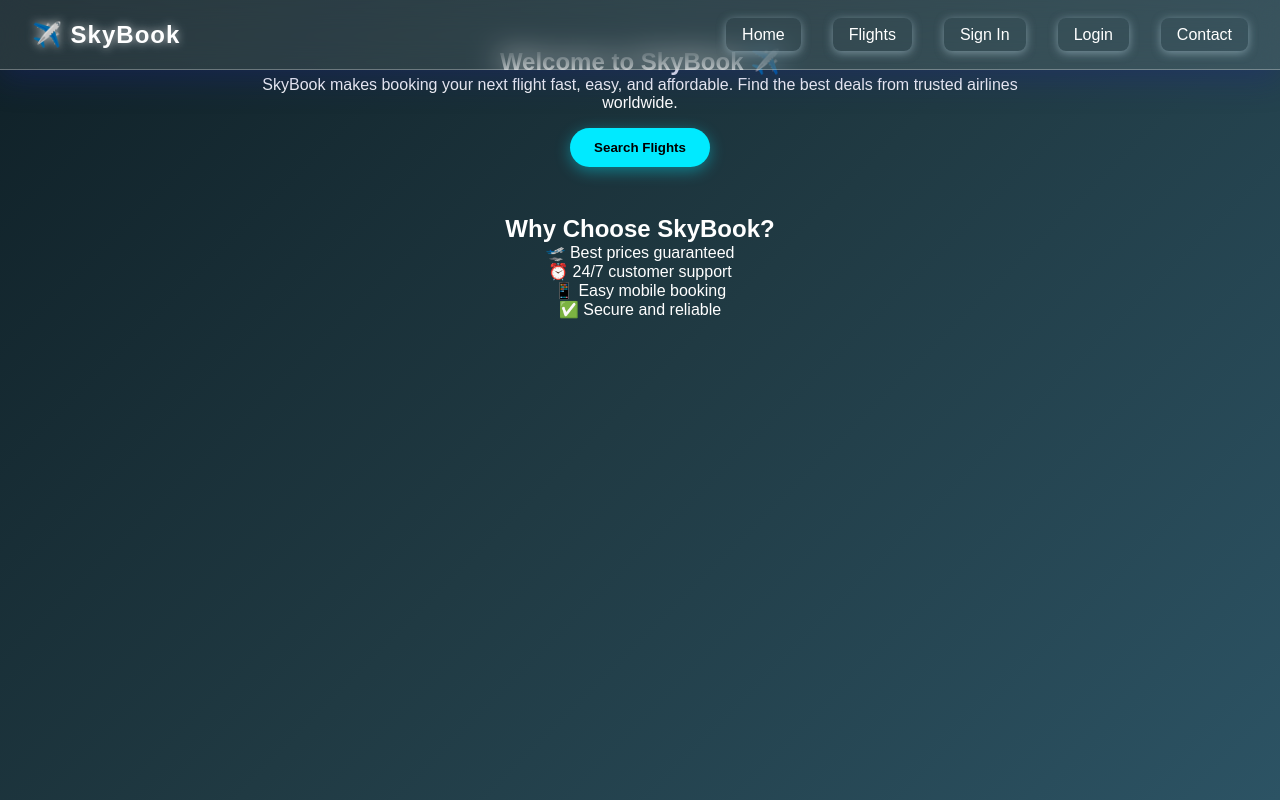
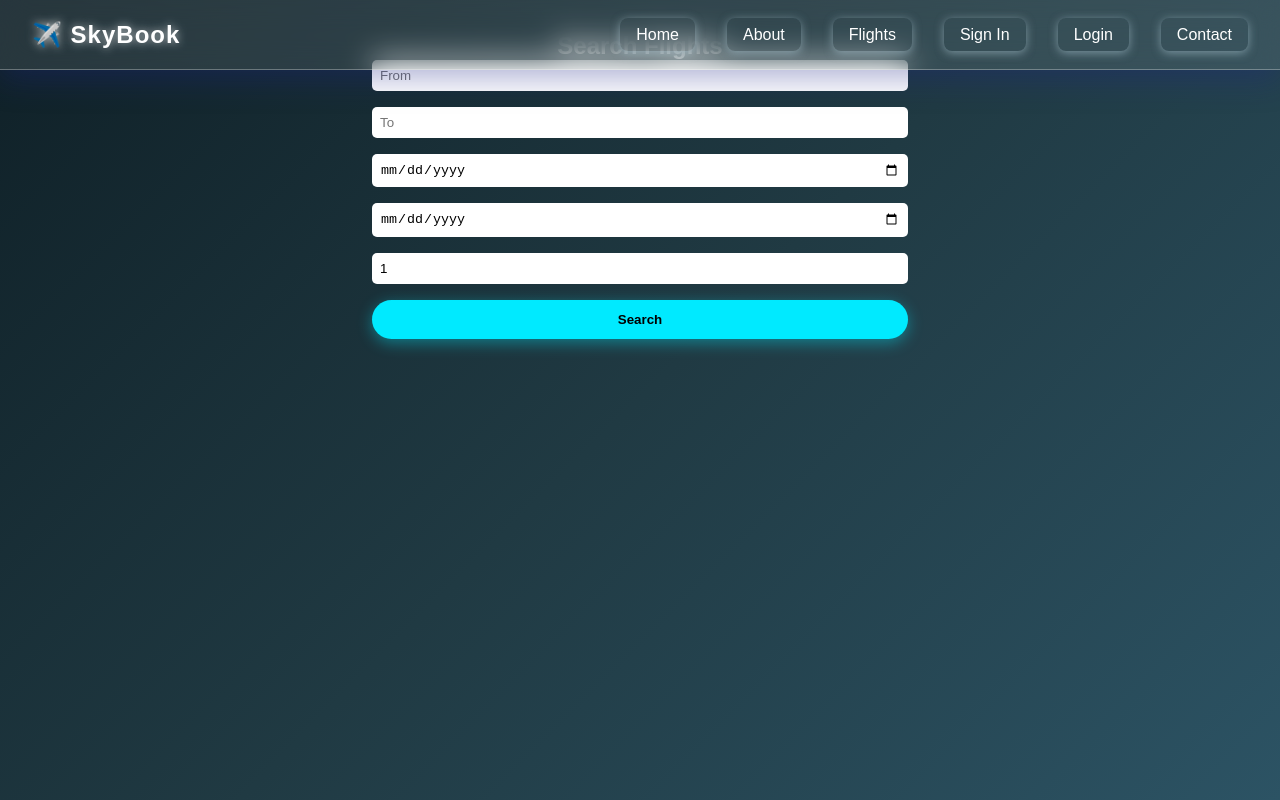
Before and after one commit to PRAVEEN68916/react-flight, a React (Create React App) app: page /flights in a window 1280 px wide. Built offline with nearby package versions, Linux system fonts and the light colour scheme.

Commit message:
about and flight

```diff
--- a/package.json
+++ b/package.json
@@ -9,7 +9,8 @@
     "@testing-library/user-event": "^13.5.0",
     "react": "^19.2.0",
     "react-dom": "^19.2.0",
-    "react-scripts": "5.0.1",
+    "react-router-dom": "^7.9.4",
+    "react-scripts": "^5.0.1",
     "web-vitals": "^2.1.4"
   },
   "scripts": {
--- a/src/App.js
+++ b/src/App.js
@@ -3,16 +3,24 @@ import './App.css';
 import Home from './components/Home';
 import Header from './components/Header';
 import About from './components/About';
+import Flights from './components/Flight';
+import { BrowserRouter, Routes, Route } from 'react-router-dom';
+
 
 
 function App() {
   return (
 
-     <div className="App">
-      <Header/>
-      <About/>
-      <Home />
+    <div className="App">
+      <BrowserRouter>
+        <Header />
+        <Routes>
+            <Route path='/home' element={<Home />} />
+            <Route path='/about' element={<About />} />
+            <Route path='/flights' element={<Flights />} />
 
+        </Routes>
+      </BrowserRouter>
     </div>
 
   );
--- a/src/components/About.js
+++ b/src/components/About.js
@@ -1,11 +1,40 @@
-import React from 'react'
+import React from "react";
 
-function About() {
+const About = () => {
   return (
-    <div>
+    <section className="bg-whitepy-5 px-6 md:px-16 lg:px-32" style={{ padding: "10rem", color: "#000", maxWidth: "900px", margin: "auto" }}>
+      <div className="max-w-4xl mx-auto text-center">
+        <h2 className="text-3xl font-bold text-blue-700 mb-4">
+          ✈️ About Our Flight Service
+        </h2>
+        <p className="text-gray-700 text-lg leading-relaxed mb-6">
+          Welcome to <span className="font-semibold">SkyFly</span> — your
+          one-stop solution for booking, managing, and tracking flights across
+          the globe. Our platform helps travelers compare flight prices, view
+          real-time schedules, and enjoy a smooth booking experience.
+        </p>
 
-    </div>
-  )
-}
+        <p className="text-gray-700 text-lg leading-relaxed mb-6">
+          With user-friendly search options and live flight updates, SkyFly is
+          designed to make air travel planning faster, smarter, and stress-free.
+          Whether you’re a frequent flyer or planning your first trip, our goal
+          is to make your journey as comfortable as possible.
+        </p>
 
-export default About
+        <div className="bg-blue-50 border border-blue-200 p-6 rounded-xl shadow-sm">
+          <h3 className="text-xl font-semibold text-blue-600 mb-2">
+            🌍 Why Choose Us?
+          </h3>
+          <ul className="text-left text-gray-700 space-y-2">
+            <li>✅ Compare flights from multiple airlines instantly</li>
+            <li>✅ Get real-time flight status and updates</li>
+            <li>✅ Easy online booking and cancellation</li>
+            <li>✅ 24/7 customer support and travel assistance</li>
+          </ul>
+        </div>
+      </div>
+    </section>
+  );
+};
+
+export default About;
--- /dev/null
+++ b/src/components/Flight.js
@@ -0,0 +1,89 @@
+import React, { useState } from "react";
+
+const Flights = () => {
+  const [form, setForm] = useState({
+    from: "",
+    to: "",
+    departDate: "",
+    returnDate: "",
+    passengers: 1,
+  });
+
+  const handleChange = (e) => {
+    setForm({ ...form, [e.target.name]: e.target.value });
+  };
+
+  const handleSubmit = (e) => {
+    e.preventDefault();
+    alert(`Searching flights from ${form.from} to ${form.to}`);
+    // Add real flight search logic here
+  };
+
+  return (
+    <section style={{ padding: "2rem", color: "#fff", maxWidth: "600px", margin: "auto" }}>
+      <h1>Search Flights</h1>
+      <form onSubmit={handleSubmit} style={{ display: "flex", flexDirection: "column", gap: "1rem" }}>
+        <input
+          type="text"
+          name="from"
+          placeholder="From"
+          value={form.from}
+          onChange={handleChange}
+          required
+          style={{ padding: "0.5rem", borderRadius: "5px", border: "none" }}
+        />
+        <input
+          type="text"
+          name="to"
+          placeholder="To"
+          value={form.to}
+          onChange={handleChange}
+          required
+          style={{ padding: "0.5rem", borderRadius: "5px", border: "none" }}
+        />
+        <input
+          type="date"
+          name="departDate"
+          value={form.departDate}
+          onChange={handleChange}
+          required
+          style={{ padding: "0.5rem", borderRadius: "5px", border: "none" }}
+        />
+        <input
+          type="date"
+          name="returnDate"
+          value={form.returnDate}
+          onChange={handleChange}
+          style={{ padding: "0.5rem", borderRadius: "5px", border: "none" }}
+        />
+        <input
+          type="number"
+          name="passengers"
+          min="1"
+          max="10"
+          value={form.passengers}
+          onChange={handleChange}
+          required
+          style={{ padding: "0.5rem", borderRadius: "5px", border: "none" }}
+        />
+        <button
+          type="submit"
+          style={{
+            padding: "0.75rem",
+            borderRadius: "25px",
+            border: "none",
+            backgroundColor: "#00eaff",
+            color: "#000",
+            fontWeight: "bold",
+            cursor: "pointer",
+            boxShadow: "0 4px 15px rgba(0, 234, 255, 0.4)",
+          }}
+        >
+          Search
+        </button>
+      </form>
+    </section>
+  );
+};
+
+export default Flights;
--- a/src/components/Header.js
+++ b/src/components/Header.js
@@ -1,4 +1,5 @@
 import React from 'react'
+import { Link } from 'react-router-dom';
 
 function Header() {
 
@@ -8,11 +9,12 @@ function Header() {
       <div className="navbar-logo">✈️ SkyBook</div>
 
       <ul className="navbar-links">
-        <li><a href="#home">Home</a></li>
-        <li><a href="#flights">Flights</a></li>
-        <li><a href="#signin">Sign In</a></li>
-        <li><a href="#login">Login</a></li>
-        <li><a href="#contact">Contact</a></li>
+        <li><Link to="/home">Home</Link></li>
+        <li><Link to="/about">About</Link></li>
+        <li><Link to="/flights">Flights</Link></li>
+        <li><Link to="/signin">Sign In</Link></li>
+        <li><Link to="/login">Login</Link></li>
+        <li><Link to="/contact">Contact</Link></li>
       </ul>
     </nav>
     </div>
--- a/src/components/Home.js
+++ b/src/components/Home.js
@@ -3,7 +3,7 @@ import React from 'react'
 const Home = () => {
   return (
     <section style={{ padding: "3rem", color: "#fff", maxWidth: "900px", margin: "auto" }}>
-      <h1>Welcome to SkyBook ✈️</h1>
+      <h1 style={{marginTop: "70px"}} >Welcome to SkyBook ✈️</h1>
       <p>
         SkyBook makes booking your next flight fast, easy, and affordable. Find the best deals from trusted airlines worldwide.
       </p>
```
Also changed, not shown: 1 other file (tests, documents, lock files or other folders).
